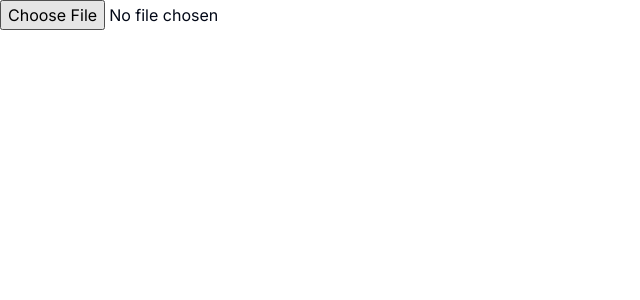
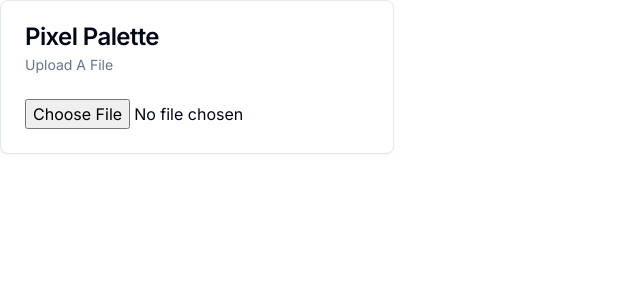
Before and after one commit to JacobJungg/PixelPalette, a Next.js app: page / in a window 1280 px wide. Shown: the top 300 px of the page, without its empty margins (0-640 px from the left). Built offline with nearby package versions, Linux system fonts and the light colour scheme.

Commit message:
Adds image below after uploading

```diff
--- a/app/page.tsx
+++ b/app/page.tsx
@@ -1,16 +1,45 @@
+"use client"
+import React, { useState } from 'react';
+import {
+  Card,
+  CardContent,
+  CardDescription,
+  CardHeader,
+  CardTitle,
+} from "@/components/ui/card";
 
 export default function Home() {
+  const [imageSrc, setImageSrc] = useState<string | null>(null); // Allow imageSrc to be string or null
 
-  async function handleOnSubmit(e: React.SyntheticEvent) {
-  }
+  const handleFileChange = (e: React.ChangeEvent<HTMLInputElement>) => {
+    const file = e.target.files ? e.target.files[0] : null;
+    if (file) {
+      const reader = new FileReader();
+      reader.onload = (readerEvent) => {
+        // Assure TypeScript that the result is a string
+        const result = readerEvent.target?.result;
+        if (typeof result === 'string') {
+          setImageSrc(result);
+        }
+      };
+      reader.readAsDataURL(file);
+    }
+  };
 
   return (
-
-
-
-
-    <div>
-      <input type="file" name="image"/>
-    </div>
+    <main>
+      <div className="flex h-full w-full">
+        <Card>
+          <CardHeader>
+            <CardTitle>Pixel Palette</CardTitle>
+            <CardDescription>Upload A File</CardDescription>
+          </CardHeader>
+          <CardContent>
+            <input type="file" id="avatar" name="avatar" accept="image/png, image/jpeg" onChange={handleFileChange} />
+            {imageSrc && <img src={imageSrc} alt="Uploaded" style={{ maxWidth: '100%', height: 'auto' }} />}
+          </CardContent>
+        </Card>
+      </div>
+    </main>
   );
 }
```
